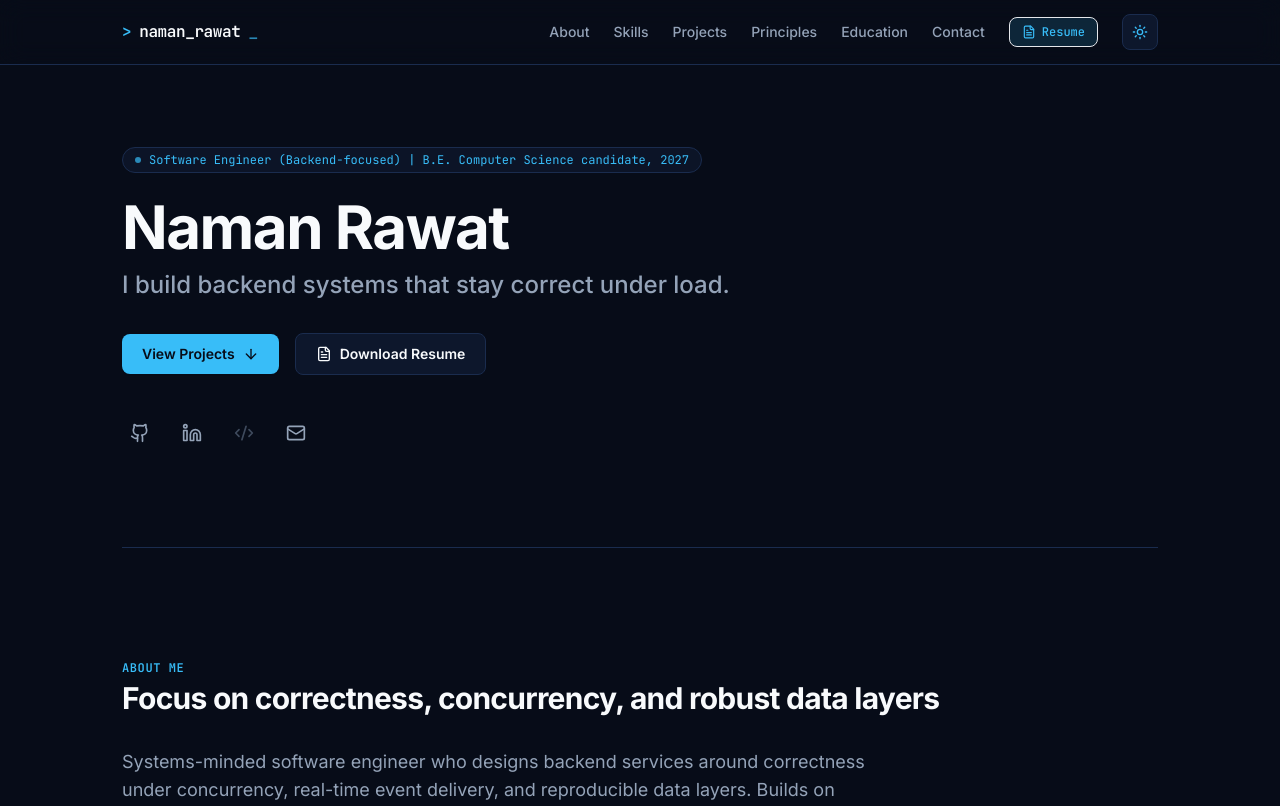
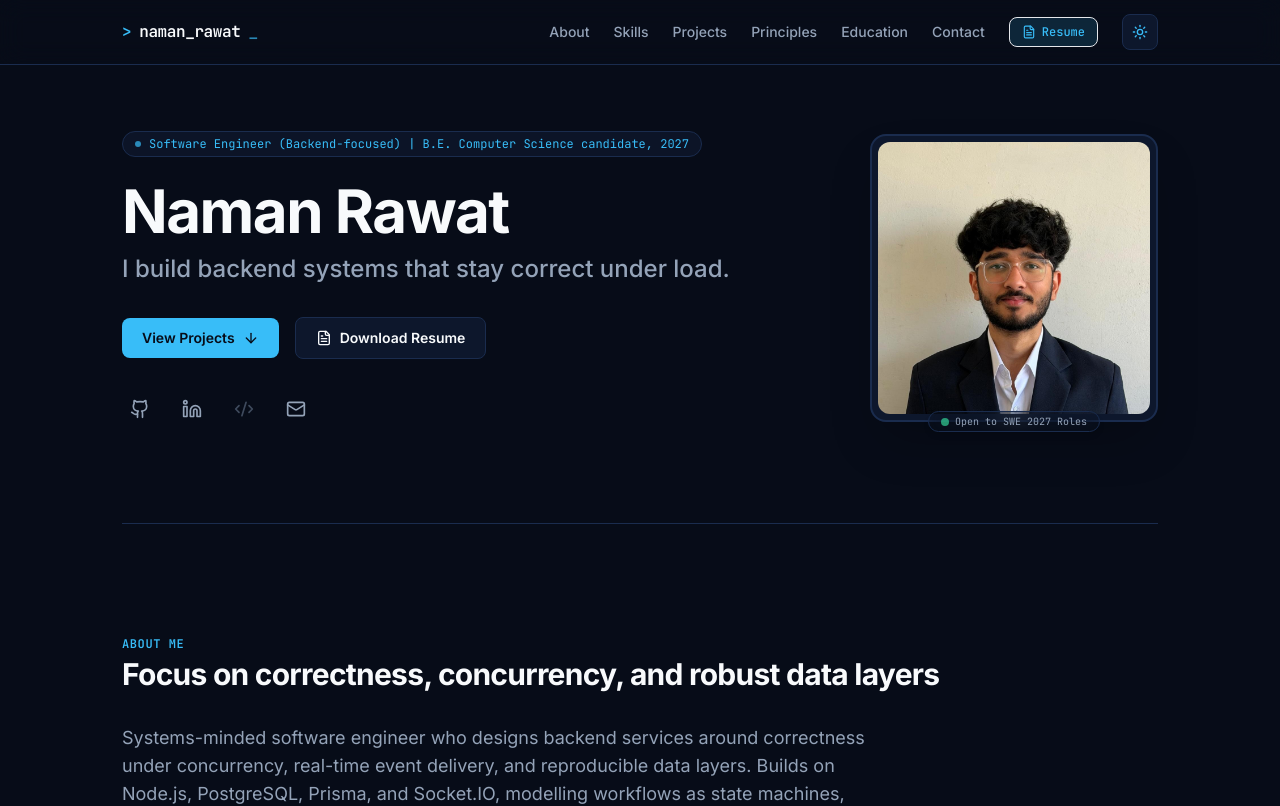
Before and after one commit to NamanRawat08/portfolio, a React (Vite) app: page / in a window 1280 px wide. Shown: the top 806 px of the page. Built offline with nearby package versions, Linux system fonts and the light colour scheme.

Commit message:
feat(profile): add professional headshot portrait and update SEO open graph

```diff
--- a/index.html
+++ b/index.html
@@ -18,14 +18,14 @@
     <meta property="og:url" content="https://namanrawat.dev/" />
     <meta property="og:title" content="Naman Rawat | Software Engineer (Backend-focused)" />
     <meta property="og:description" content="I build backend systems that stay correct under load. Systems-minded software engineer specializing in concurrency, state machines, and relational migrations." />
-    <meta property="og:image" content="/favicon.svg" />
+    <meta property="og:image" content="/naman-rawat.jpg" />
 
     <!-- Twitter Card -->
     <meta property="twitter:card" content="summary_large_image" />
     <meta property="twitter:url" content="https://namanrawat.dev/" />
     <meta property="twitter:title" content="Naman Rawat | Software Engineer (Backend-focused)" />
     <meta property="twitter:description" content="I build backend systems that stay correct under load. Systems-minded software engineer specializing in concurrency, state machines, and relational migrations." />
-    <meta property="twitter:image" content="/favicon.svg" />
+    <meta property="twitter:image" content="/naman-rawat.jpg" />
 
     <!-- Structured Data (JSON-LD) for Search Engines -->
     <script type="application/ld+json">
--- a/src/components/Hero.jsx
+++ b/src/components/Hero.jsx
@@ -6,7 +6,7 @@ export default function Hero() {
   const { identity } = personalData;
 
   return (
-    <section id="hero" className="relative pt-12 pb-16 md:pt-20 md:pb-24 border-b border-surface-border">
+    <section id="hero" className="relative pt-10 pb-16 md:pt-16 md:pb-24 border-b border-surface-border">
       {/* Subtle background grid pattern */}
       <div
         className="pointer-events-none absolute inset-0 -z-10 opacity-[0.03] dark:opacity-[0.07]"
@@ -17,7 +17,10 @@ export default function Hero() {
         aria-hidden="true"
       />
 
-      <FadeIn className="max-w-3xl space-y-6">
+      <FadeIn>
+        <div className="grid grid-cols-1 lg:grid-cols-12 gap-8 lg:gap-12 items-center">
+          {/* Main Info Column */}
+          <div className="lg:col-span-8 space-y-6">
             {/* Role Subheading */}
             <div className="inline-flex items-center gap-2 rounded-full border border-surface-border bg-bg-secondary px-3 py-1 font-mono text-xs text-accent">
               <span className="inline-block h-1.5 w-1.5 rounded-full bg-accent animate-pulse" />
@@ -56,7 +59,7 @@ export default function Hero() {
             </div>
 
             {/* Social Links */}
-        <div className="flex items-center gap-4 pt-4 text-text-secondary" aria-label="Social and Contact Profiles">
+            <div className="flex items-center gap-4 pt-2 text-text-secondary" aria-label="Social and Contact Profiles">
               <a
                 href={identity.github}
                 target="_blank"
@@ -105,6 +108,35 @@ export default function Hero() {
                 <Mail className="h-5 w-5" />
               </a>
             </div>
+          </div>
+
+          {/* Profile Picture Column */}
+          {identity.avatar && (
+            <div className="lg:col-span-4 flex justify-center lg:justify-end">
+              <div className="relative group">
+                {/* Subtle ambient halo glow */}
+                <div className="absolute -inset-1 rounded-2xl bg-gradient-to-r from-accent/30 to-accent/10 blur-lg opacity-40 group-hover:opacity-75 transition duration-500" />
+
+                {/* Image frame */}
+                <div className="relative h-56 w-56 sm:h-64 sm:w-64 lg:h-72 lg:w-72 rounded-2xl border-2 border-surface-border bg-surface-card p-1.5 shadow-2xl transition-all duration-300 group-hover:border-accent/60">
+                  <img
+                    src={identity.avatar}
+                    alt={identity.name}
+                    width={288}
+                    height={288}
+                    className="h-full w-full object-cover object-top rounded-xl filter saturate-[1.05]"
+                  />
+
+                  {/* Subtle status tag badge */}
+                  <div className="absolute -bottom-3 left-1/2 -translate-x-1/2 whitespace-nowrap rounded-full border border-surface-border bg-bg-secondary/95 backdrop-blur-md px-3 py-0.5 font-mono text-[10px] text-text-secondary shadow-md flex items-center gap-1.5">
+                    <span className="h-2 w-2 rounded-full bg-emerald-400 animate-pulse" />
+                    <span>Open to SWE 2027 Roles</span>
+                  </div>
+                </div>
+              </div>
+            </div>
+          )}
+        </div>
       </FadeIn>
     </section>
   );
--- a/src/data/content.js
+++ b/src/data/content.js
@@ -14,7 +14,8 @@ export const personalData = {
     github: "https://github.com/NamanRawat08",
     linkedin: "https://linkedin.com/in/naman-rawat",
     leetcode: "TODO", // TODO: Add LeetCode profile URL
-    resumeUrl: "/Naman_Rawat_Resume.pdf", // Placeholder in /public
+    resumeUrl: "/Naman_Rawat_Resume.pdf",
+    avatar: "/naman-rawat.jpg",
   },
 
   sections: {
```
Also changed, not shown: public/naman-rawat.jpg (added). Lines whose indentation alone changed are shown as unchanged.
